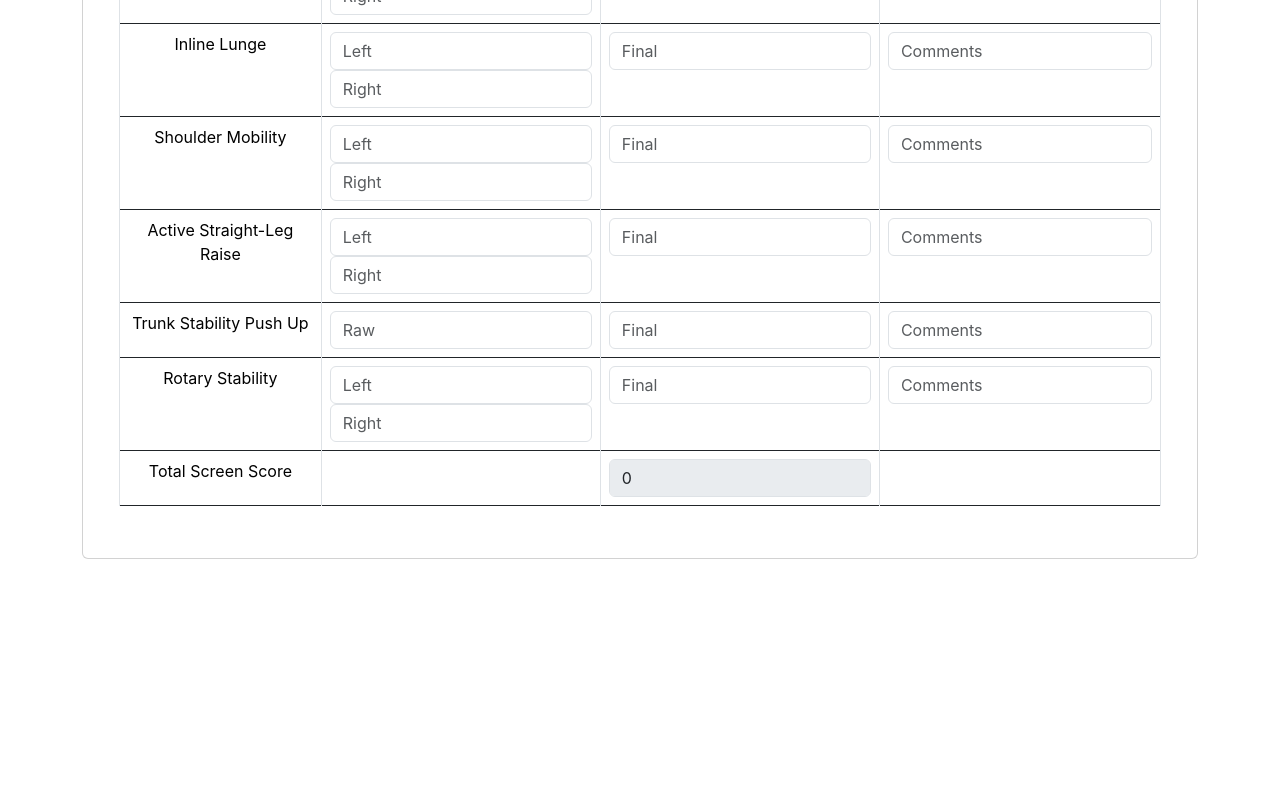
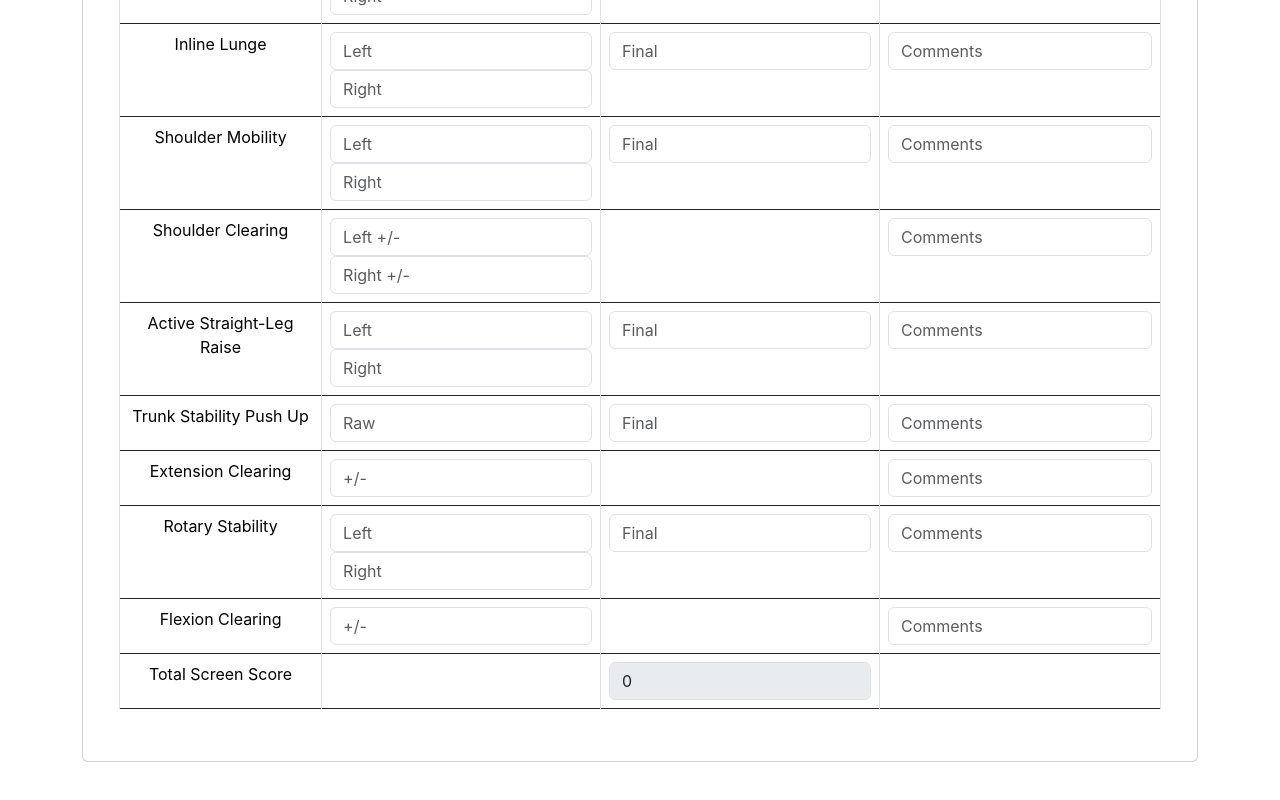
Before and after one commit to bneighbs6/fms-corrective-generator, a React (Create React App) app: page /new-fms in a window 1280 px wide. Shown: the part 576-1376 px from the top of the page. Before the commit the page ends 1205 px from the top, so only its background shows below. Built offline with nearby package versions, Linux system fonts and the light colour scheme; the HTML template or start-up script is replaced by a standard one.

Commit message:
Add in flex, ext, and shoulder clearing to form

```diff
--- a/src/components/FMSScoreSheet/FMSScoresheet.jsx
+++ b/src/components/FMSScoreSheet/FMSScoresheet.jsx
@@ -91,7 +91,6 @@ const total = finalFields.reduce((sum, field) => {
             <Card.Title className="text-center mb-3">
               Functional Movement Screen Score Sheet
             </Card.Title>
-
             <Table bordered hover responsive>
   <thead>
     <tr>
@@ -227,6 +226,31 @@ const total = finalFields.reduce((sum, field) => {
       </td>
     </tr>
 
+    {/* Shoulder Clearing Section */}
+    <tr>
+      <td>Shoulder Clearing</td>
+      <td>
+        <Form.Control
+          type="text"
+          placeholder="Left +/-"
+          name="leftShoulderClearing"
+          value={fmsScoresheetData.leftShoulderClearing}
+          onChange={handleFormChange}
+        />
+        <Form.Control
+          type="text"
+          placeholder="Right +/-"
+          name="rightShoulderClearing"
+          value={fmsScoresheetData.rightShoulderClearing}
+          onChange={handleFormChange}
+        />
+      </td>
+      <td></td> {/* Intentionally Left Blank. Leaves a space b/w score and comments */}
+      <td>
+        <Form.Control type="text" placeholder="Comments" />
+      </td>
+    </tr>
+
     {/* Active Straight-Leg Raise */}
     <tr>
       <td>Active Straight-Leg Raise</td>
@@ -286,6 +310,24 @@ const total = finalFields.reduce((sum, field) => {
       </td>
     </tr>
 
+    {/* Extension Clearing Section */}
+    <tr>
+      <td>Extension Clearing</td>
+      <td>
+        <Form.Control
+          type="text"
+          placeholder="+/-"
+          name="extensionClearing"
+          value={fmsScoresheetData.extensionClearing}
+          onChange={handleFormChange}
+        />
+      </td>
+      <td></td> {/* Intentionally Left Blank. Leaves a space b/w score and comments */}
+      <td>
+        <Form.Control type="text" placeholder="Comments" />
+      </td>
+    </tr>
+
     {/* Rotary Stability */}
     <tr>
       <td>Rotary Stability</td>
@@ -319,6 +361,24 @@ const total = finalFields.reduce((sum, field) => {
       </td>
     </tr>
 
+    {/* Flexion Clearing Section */}
+    <tr>
+      <td>Flexion Clearing</td>
+      <td>
+        <Form.Control
+          type="text"
+          placeholder="+/-"
+          name="flexionClearing"
+          value={fmsScoresheetData.flexionClearing}
+          onChange={handleFormChange}
+        />
+      </td>
+      <td></td> {/* Intentionally Left Blank. Leaves a space b/w score and comments */}
+      <td>
+        <Form.Control type="text" placeholder="Comments" />
+      </td>
+    </tr>
+
     {/* Total Score */}
     <tr>
       <td>Total Screen Score</td>
@@ -336,6 +396,7 @@ const total = finalFields.reduce((sum, field) => {
     </tr>
   </tbody>
 </Table>
+
           </Card.Body>
         </Card>
       </Container>
```
Lines whose indentation alone changed are shown as unchanged.
